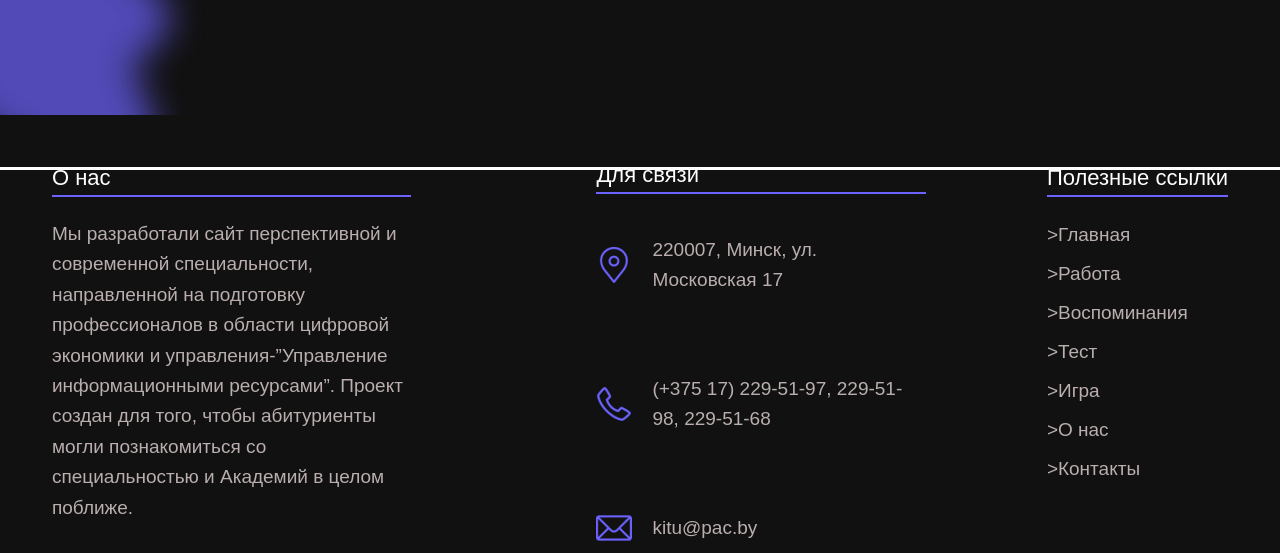
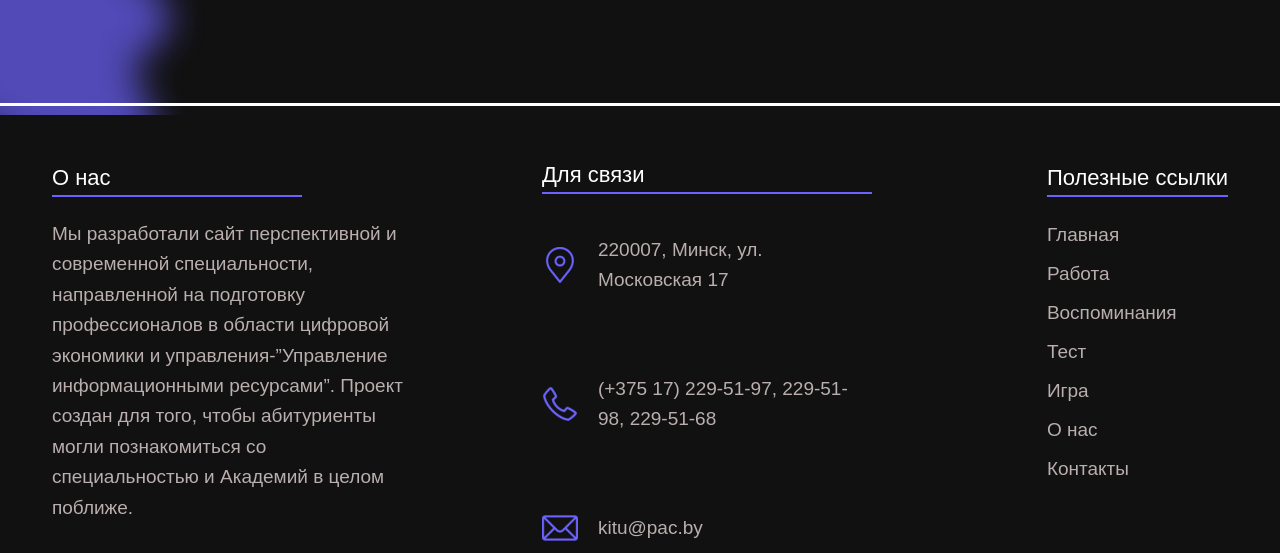
Before and after one commit to nevdah13/about_us.github.io, a plain HTML site: page index.html in a window 1280 px wide. Shown: the part 904-1457 px from the top of the page. Drawn offline with Linux system fonts and the light colour scheme; a web font is replaced by a local one.

Commit message:
Update index.html

```diff
--- a/index.html
+++ b/index.html
@@ -14,11 +14,8 @@
     <header class="header1">
         <div class="container1">
         <div class="header__inner">
-
         <img class="logo" src="logo.png">
-
         <p class="text_menu">Академия Управления при Президенте Республики Беларусь</p>
-
         <nav class="menu">
         <a class="menu__link" href="#">Главная</a>
         <a class="menu__link" href="#">Работа</a>
@@ -147,15 +144,16 @@
 	</div>
 
     <div class="down_klyaksa"><img src="left_pyatno.png"></div>
+
+    <div class="footer">
         <div class ="line1"></div>
-    <div class="footer">
-        <div class ="container1">
+        <div class ="container">
 
 
 
 
             <div class="general">
-<div class="O nas">
+                <div class="o_nas">
                 <p class ="text1">О нас</p>
                 <p class ="text_information">Мы разработали сайт перспективной и современной специальности, направленной на подготовку профессионалов в области цифровой экономики и управления-”Управление информационными ресурсами”. Проект создан для того, чтобы абитуриенты могли познакомиться со специальностью и Академий в целом поближе.</p>
                 <div class="icons1_footer">
@@ -191,13 +189,13 @@ style: height: 29px;>
                 <div class="useful_links">
                 <p class ="text3">Полезные ссылки</p>
                 <div class="links">
-<a class="footer__link" href="#"><p class="text1__links_footer">>Главная</p></a>
-<a class="footer__link" href="#"><p class="text2__links_footer">>Работа</p></a>
-<a class="footer__link" href="#"><p class="text3__links_footer">>Воспоминания</p></a>
-<a class="footer__link" href="#"><p class="text4__links_footer">>Тест</p></a>
-<a class="footer__link" href="#"><p class="text5__links_footer">>Игра</p></a>
-<a class="footer__link" href="#"><p class="text6__links_footer">>О нас</p></a>
-<a class="footer__link" href="#"><p class="text7__links_footer">>Контакты</p></a>
+                <a class="footer__link" href="#"><p class="text1__links_footer">Главная</p></a>
+                <a class="footer__link" href="#"><p class="text2__links_footer">Работа</p></a>
+                <a class="footer__link" href="#"><p class="text3__links_footer">Воспоминания</p></a>
+                <a class="footer__link" href="#"><p class="text4__links_footer">Тест</p></a>
+                <a class="footer__link" href="#"><p class="text5__links_footer">Игра</p></a>
+                <a class="footer__link" href="#"><p class="text6__links_footer">О нас</p></a>
+                <a class="footer__link" href="#"><p class="text7__links_footer">Контакты</p></a>
                 </div>
                 </div>
                 </div>
@@ -214,8 +212,6 @@ style: height: 29px;>
 
 
                 </div>
-
-
                 </div>
 </body>
 </html>
```
Lines whose indentation alone changed are shown as unchanged.
